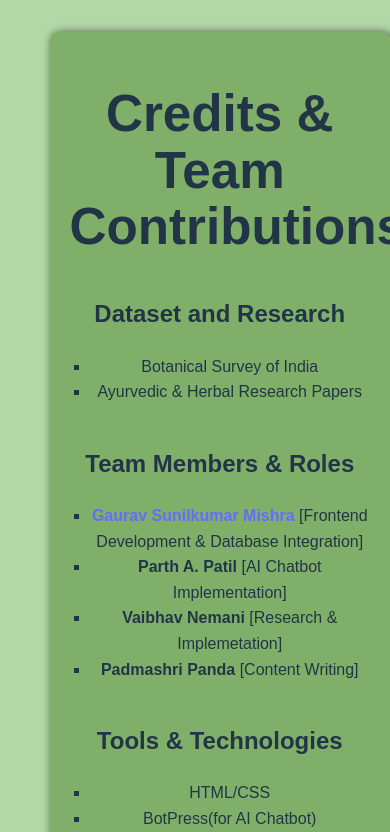
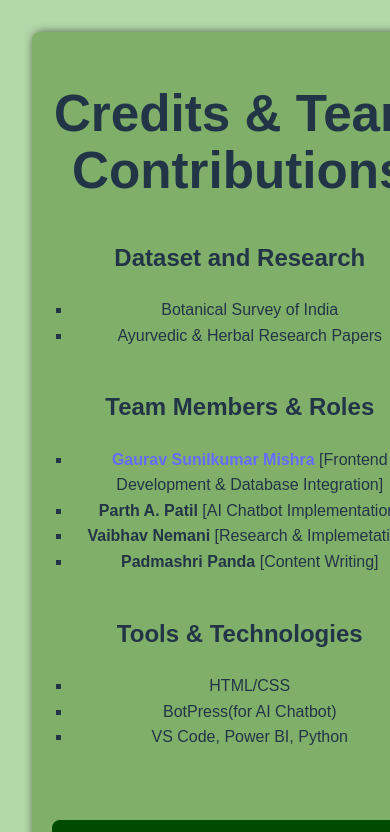
Before and after one commit to gm5217194/HerbVerse, a React (Vite) app: page /credit in a window 390 px wide. Shown: the top 832 px of the page. Built offline with nearby package versions, Linux system fonts and the light colour scheme.

Commit message:
semi1.05.6.09

```diff
--- a/src/credit.css
+++ b/src/credit.css
@@ -62,7 +62,9 @@ body {
   .credit-container {
     padding: 20px;
     margin: auto auto;
-    width: 80%;
+    width: 95%;
+    margin: auto auto;
+    width: 100%;
   }
 
   .back-button {
```
